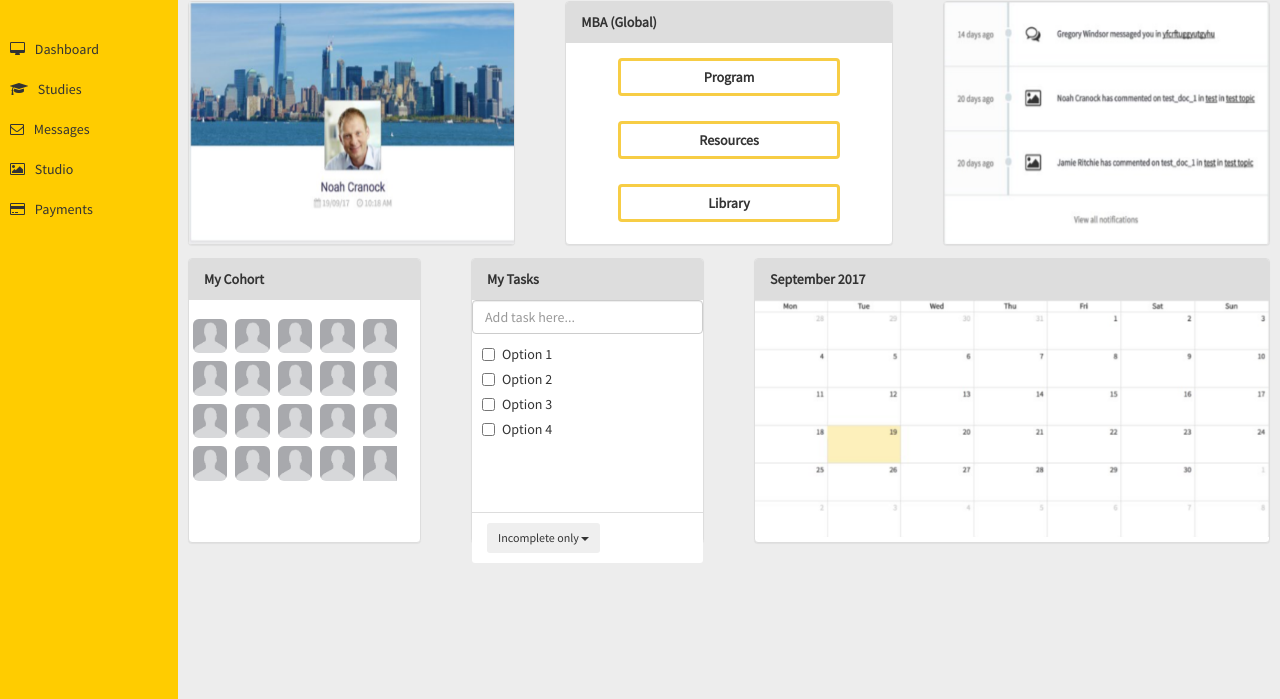
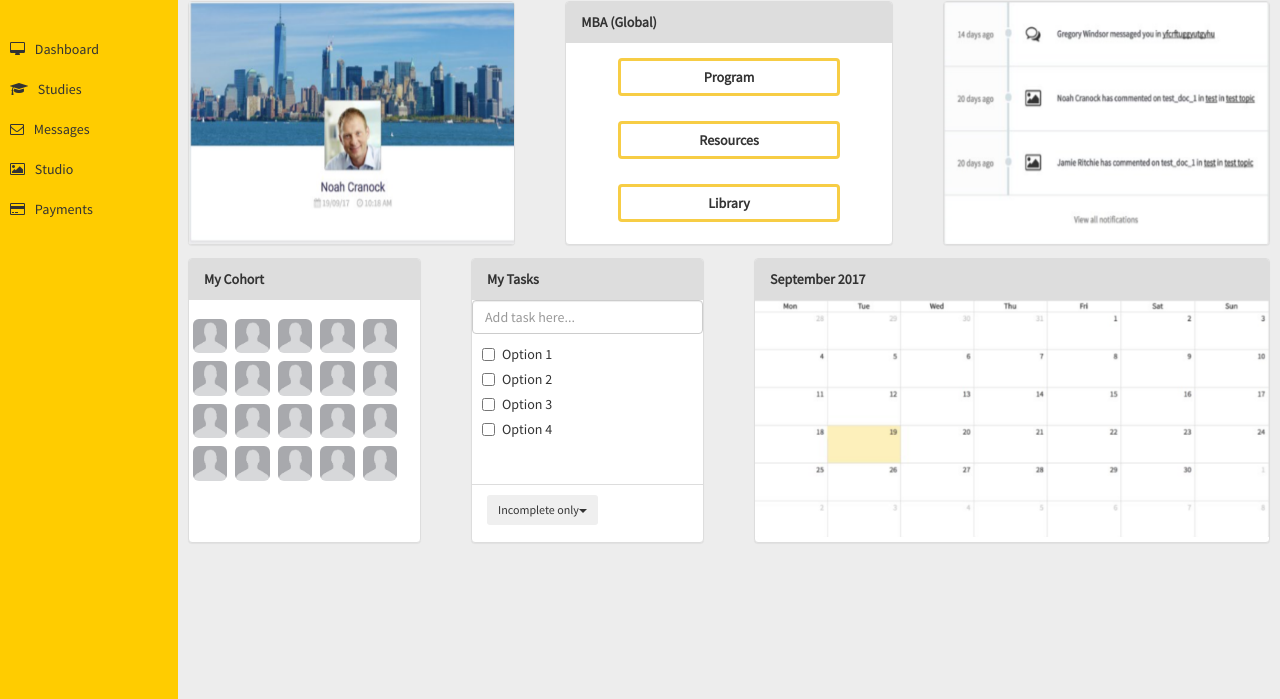
Before and after one commit to flamenx01/IDI-Interview-Task-1, a website: page src/index.html in a window 1280 px wide. Shown: the part 101-800 px from the top of the page. Drawn offline with nearby package versions, Linux system fonts and the light colour scheme; files that its build step writes are made by us from their sources.

Commit message:
Fixed heights on tasks panel

```diff
--- a/src/index.html
+++ b/src/index.html
@@ -146,7 +146,7 @@
 						  <img src="images/cohort.png"/ width="100%" class="img-rounded">
 						</div>
 						<div class="col-xs-2 col-sm-2 col-md-2 lowpadding">
-						  <img src="images/cohort.png"/ width="100%">
+						  <img src="images/cohort.png"/ width="100%" class="img-rounded">
 						</div>
 					</div>
 				</div>
@@ -156,7 +156,7 @@
 		  <div class="col-xs-10 col-sm-10 col-md-3">
 			<div class="panel panel-default">
 					<div class="panel-heading">My Tasks</div>
-					<div class="panel-body panel-widget" style="height:75%" >
+					<div class="panel-body panel-widget" style="height: 65%;" >
 						<input type="text" class="form-control" placeholder="Add task here...">
 						<div class="checkbox" style=" padding: 0px 0 0 10px;">
 							<label><input type="checkbox" value="">Option 1</label>
@@ -172,13 +172,12 @@
 						</div>
 					</div>
 					<div class="panel-footer">
-						<div class="dropdown">
-							<button class="btn btn-secondary dropdown-toggle btn-sm" type="button" data-toggle="dropdown">Incomplete only
-							<span class="caret"></span></button>
+
+							<button class="btn btn-secondary dropdown-toggle btn-sm" type="button" data-toggle="dropdown">Incomplete only<span class="caret"></span></button>
 							<ul class="dropdown-menu">
 								<li><a href="#">Incomplete only</a></li>
 							</ul>
-						</div>
+
 					</div>
 			</div>
 		  </div>
--- a/src/styles/styles.less
+++ b/src/styles/styles.less
@@ -106,6 +106,7 @@ body {
 	padding: 0px;
 }
 
+
 .panel-default>.panel-heading{
 background-color: #ddd;
 font-family: @main-font;
@@ -114,6 +115,7 @@ font-weight: bold;
 
 .panel-default>.panel-footer{
 background-color: white;
+max-height: 10%;
 }
 
 .btn-MBA {
```
